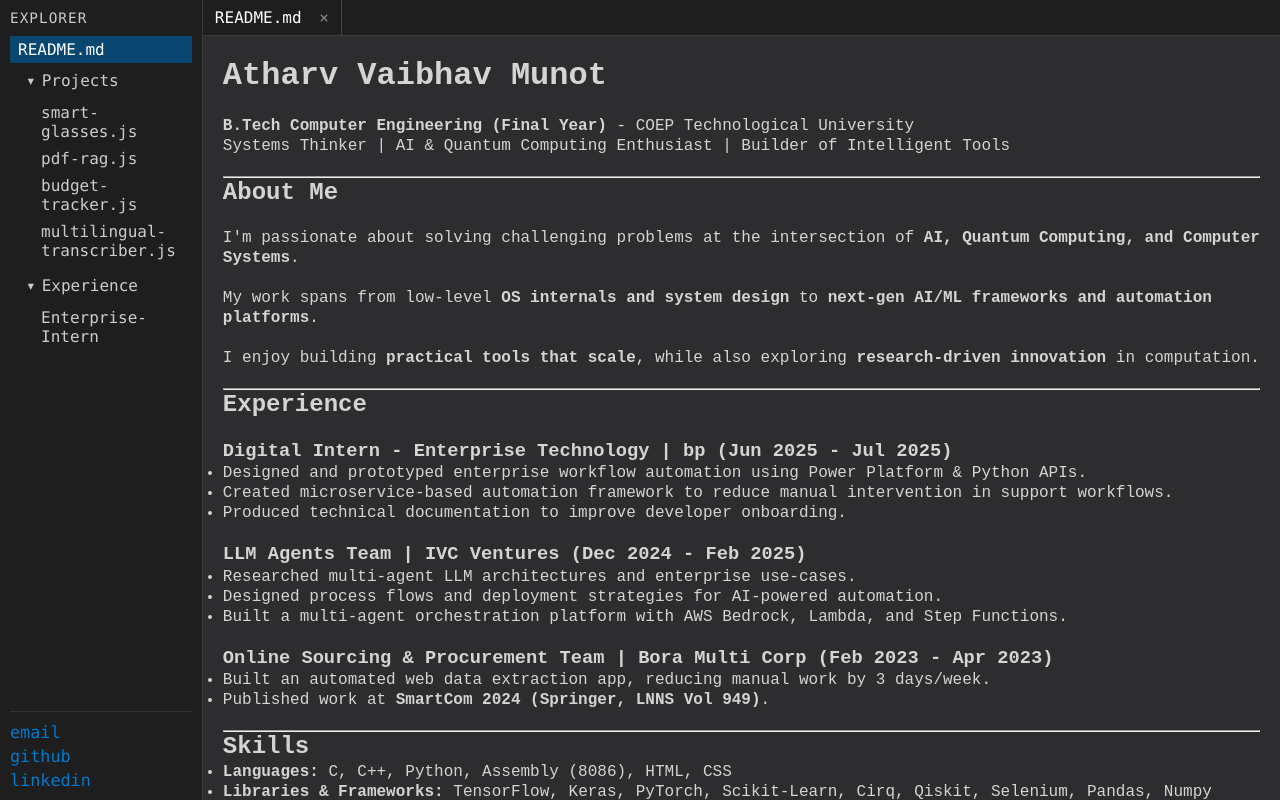
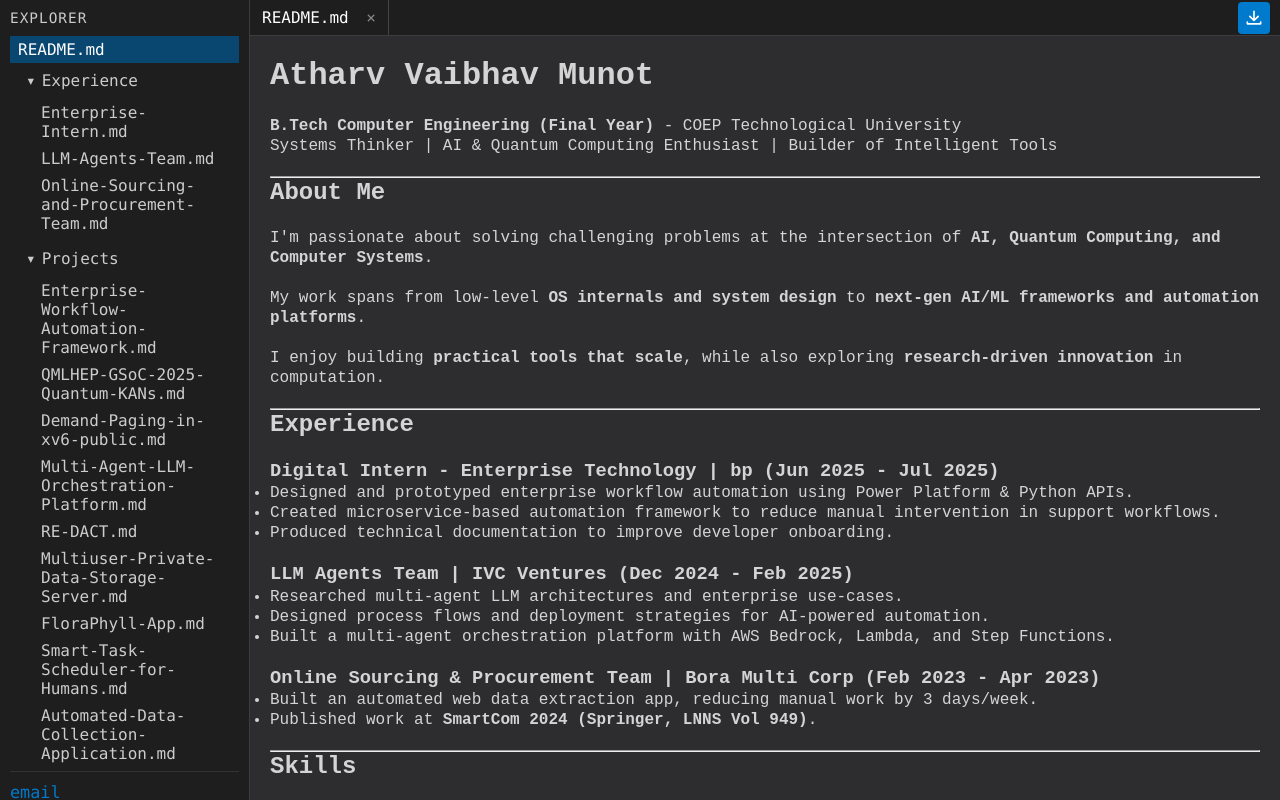
Before and after one commit to atharvmunot004/atharvmunot004.github.io, a plain HTML site: page index.html in a window 1280 px wide. Both pictures are taken after a click on the item "README.md". Drawn offline with Linux system fonts and the light colour scheme.

Commit message:
More Changes

```diff
--- a/index.html
+++ b/index.html
@@ -19,25 +19,35 @@
           <!-- Files -->
           <li class="file" data-file="README.md">README.md</li>
 
+          <li class="folder">
+            <span class="folder-label">Experience
+            </span>
+            <ul class="sub-files">
+              <li class="file" data-file="Enterprise-Intern.md">Enterprise-Intern.md</li>
+              <li class="file" data-file="LLM-Agents-Team.md">LLM-Agents-Team.md</li>
+              <li class="file" data-file="Online-Sourcing-and-Procurement-Team.md">Online-Sourcing-and-Procurement-Team.md</li>
+            </ul>
+          </li>
+
           <!-- Folder -->
           <li class="folder">
             <span class="folder-label">Projects</span>
             <ul class="sub-files">
-              <li class="file" data-file="smart-glasses.js">smart-glasses.js</li>
-              <li class="file" data-file="pdf-rag.js">pdf-rag.js</li>
-              <li class="file" data-file="budget-tracker.js">budget-tracker.js</li>
-              <li class="file" data-file="multilingual-transcriber.js">multilingual-transcriber.js</li>
+              <li class="file" data-file="Enterprise-Workflow-Automation-Framework.md">Enterprise-Workflow-Automation-Framework.md</li>
+              <li class="file" data-file="QMLHEP-GSoC-2025-Quantum-KANs.md">QMLHEP-GSoC-2025-Quantum-KANs.md</li>
+              <li class="file" data-file="Demand-Paging-in-xv6-public.md">Demand-Paging-in-xv6-public.md</li>
+              <li class="file" data-file="Multi-Agent-LLM-Orchestration-Platform.md">Multi-Agent-LLM-Orchestration-Platform.md</li>
+              <li class="file" data-file="RE-DACT.md">RE-DACT.md</li>
+              <li class="file" data-file="Multiuser-Private-Data-Storage-Server.md">Multiuser-Private-Data-Storage-Server.md</li>
+              <li class="file" data-file="FloraPhyll-App.md">FloraPhyll-App.md</li>
+              <li class="file" data-file="Smart-Task-Scheduler-for-Humans.md">Smart-Task-Scheduler-for-Humans.md</li>
+              <li class="file" data-file="Automated-Data-Collection-Application.md">Automated-Data-Collection-Application.md</li>
+
             </ul>
           </li>
 
           <!-- More files -->
-          <li class="folder">
-            <span class="folder-label">Experience
-            </span>
-            <ul class="sub-files">
-              <li class="file" data-file="">Enterprise-Intern</li>
-            </ul>
-          </li>
+
       </div>
 
       <!-- Contact stays at the bottom -->
@@ -53,8 +63,14 @@
       <!-- Tabs -->
       <div class="tabs">
         <!-- Added data-file so JS can update it -->
-        <div class="tab active" data-file="README.md">README.md<span class="close">×</span>
-        </div>
+        <div class="tab active" data-file="README.md">README.md<span class="close">×</span></div>
+        <button id="download-btn" class="download-btn-top" title="Download">
+          <!-- Download SVG icon -->
+          <svg xmlns="http://www.w3.org/2000/svg" width="22" height="22" fill="none" viewBox="0 0 24 24">
+            <path fill="currentColor" d="M12 16a1 1 0 0 1-.707-.293l-5-5a1 1 0 1 1 1.414-1.414L11 12.586V4a1 1 0 1 1 2 0v8.586l3.293-3.293a1 1 0 1 1 1.414 1.414l-5 5A1 1 0 0 1 12 16z"/>
+            <path fill="currentColor" d="M4 20a1 1 0 0 1-1-1v-2a1 1 0 1 1 2 0v1h14v-1a1 1 0 1 1 2 0v2a1 1 0 0 1-1 1H4z"/>
+          </svg>
+        </button>
       </div>
 
       <!-- Editor Window -->
@@ -66,6 +82,7 @@
 
   <!-- Script at the very end -->
   <script src="scripts/fileContents.js"></script>
+  <script src="scripts/download.js"></script>
   <script src="scripts/main.js"></script>
 </body>
 
--- /dev/null
+++ b/scripts/download.js
@@ -0,0 +1,15 @@
+document.getElementById("download-btn").addEventListener("click", () => {
+    const btn = document.getElementById("download-btn");
+    const filename = btn.getAttribute("data-file");
+
+    if (!filename) return alert("No file selected!");
+
+    const fileUrl = `/docs/${filename}`;
+
+    const a = document.createElement("a");
+    a.href = fileUrl;
+    a.download = filename;
+    document.body.appendChild(a); // Required for Firefox
+    a.click();
+    document.body.removeChild(a);
+});
--- a/scripts/fileContents.js
+++ b/scripts/fileContents.js
@@ -1,3 +1,5 @@
+// README.md
+
 window.fileContents = {
   "README.md": `<h1>Atharv Vaibhav Munot</h1>
 <p><strong>B.Tech Computer Engineering (Final Year)</strong> - COEP Technological University<br/>Systems Thinker | AI &amp; Quantum Computing Enthusiast | Builder of Intelligent Tools</p>
@@ -8,13 +10,14 @@ window.fileContents = {
 <p>I enjoy building <strong>practical tools that scale</strong>, while also exploring <strong>research-driven innovation</strong> in computation.</p>
 <hr/><h2>Experience</h2>
 <h3><strong>Digital Intern - Enterprise Technology | bp (Jun 2025 - Jul 2025)</strong></h3><t><ul><li>Designed and prototyped enterprise workflow automation using Power Platform &amp; Python APIs.</li><li>Created microservice-based automation framework to reduce manual intervention in support workflows.</li><li><p>Produced technical documentation to improve developer onboarding.</p> </li></ul><h3><p><strong>LLM Agents Team | IVC Ventures (Dec 2024 - Feb 2025)</strong></p></h3><ul><li>Researched multi-agent LLM architectures and enterprise use-cases.</li><li>Designed process flows and deployment strategies for AI-powered automation.</li><li><p>Built a multi-agent orchestration platform with AWS Bedrock, Lambda, and Step Functions.</p></li></ul>    <h3><p><strong>Online Sourcing &amp; Procurement Team | Bora Multi Corp (Feb 2023 - Apr 2023)</strong></p></h3><ul><li>Built an automated web data extraction app, reducing manual work by 3 days/week.</li><li>Published work at <strong>SmartCom 2024 (Springer, LNNS Vol 949)</strong>.</li></ul>
-<hr/><h2>Skills</h2><ul><li><strong>Languages:</strong> C, C++, Python, Assembly (8086), HTML, CSS</li><li><strong>Libraries &amp; Frameworks:</strong> TensorFlow, Keras, PyTorch, Scikit-Learn, Cirq, Qiskit, Selenium, Pandas, Numpy</li><li><strong>Tools:</strong> Git, GitHub, LaTeX, Splunk, Power Automate, AWS Bedrock</li><li><strong>Domains:</strong> AI/ML, Quantum Computing, Distributed Systems, OS Internals &amp; Memory Management</li></ul>
+<hr/><h2>Skills</h2>
+<ul><li><strong>Languages:</strong> C, C++, Python, Assembly (8086), HTML, CSS</li><li><strong>Libraries &amp; Frameworks:</strong> TensorFlow, Keras, PyTorch, Scikit-Learn, Cirq, Qiskit, Selenium, Pandas, Numpy</li><li><strong>Tools:</strong> Git, GitHub, LaTeX, Splunk, Power Automate, AWS Bedrock</li><li><strong>Domains:</strong> AI/ML, Quantum Computing, Distributed Systems, OS Internals &amp; Memory Management</li></ul>
 <hr/><h2>Selected Projects</h2>
 <ul><li><strong>Enterprise Workflow Automation Framework (bp)</strong> - Modular microservice automation platform using Power Automate, Python &amp; REST APIs.</li><li><strong>QMLHEP GSoC 2025 - Quantum KANs</strong> - Built Kolmogorov-Arnold Network (KAN) with B-splines for MNIST; explored quantum circuits with Cirq &amp; Graph Neural Nets for jet classification.</li><li><strong>Demand Paging in xv6-public</strong> - Implemented lazy memory allocation &amp; trap handlers in xv6 kernel.</li><li><strong>Multi-Agent LLM Orchestration Platform (IVC Ventures)</strong> - Developed AWS-based multi-agent orchestration system for enterpriseworkflows.</li><li><strong>Multiuser Private Data Storage Server</strong> - Secure email-driven file sharing &amp; Apache integration for &gt;25MB transfers.</li><li><strong>FloraPhyll App</strong> - ML-based household plant classifier (95% accuracy) with TensorFlow &amp; Flask.</li></ul>
 <hr/><h2>Publication</h2>
 <ul><li><strong>Munot, A.V., Bora, P.P., Durgude, S. (2024).</strong><br/><em>An Intelligent and Automated Web Data Extraction System for E-commerce.</em><br/>Smart Trends in Computing and Communications, SmartCom 2024.<br/><a href="https://doi.org/10.1007/978-981-97-1313-4_28" style="color: #007acc">DOI: 10.1007/978-981-97-1313-4_28</a></li></ul>
 <hr/><h2>Personal Note</h2>
-<p>I thrive on <strong>big challenges</strong> - from debugging kernel-level memory allocation to orchestrating multi-agent AI systems.<br/>I believe in combining<strong> logic, creativity, and systems thinking</strong> to build solutions that are both <strong>practical and future-ready</strong></p>`,
+<p>I thrive on <strong>challenges</strong> - from debugging kernel-level memory allocation to orchestrating multi-agent AI systems.<br/>I believe in combining<strong> logic, creativity, and systems thinking</strong> to build solutions that are both <strong>practical and future-ready</strong></p>`,
 
 
     "smart-glasses.js": `
--- a/scripts/main.js
+++ b/scripts/main.js
@@ -5,6 +5,12 @@ document.addEventListener("DOMContentLoaded", () => {
   const defaultFile = document.querySelector('.file[data-file="README.md"]');
   defaultFile.classList.add("active");
   document.getElementById("editor-window").innerHTML = fileContents["README.md"];
+
+  // Update download button's data-file attribute to default file
+  const downloadBtn = document.getElementById("download-btn");
+  if (downloadBtn) {
+    downloadBtn.setAttribute("data-file", "README.md");
+  }
 });
 
 // Grab elements
@@ -31,6 +37,12 @@ files.forEach(file => {
       tab.setAttribute("data-file", fileName);
       tab.innerHTML = `${fileName} <span class="close">×</span>`;
     }
+
+    // Update download button's data-file attribute
+    const downloadBtn = document.getElementById("download-btn");
+    if (downloadBtn) {
+      downloadBtn.setAttribute("data-file", fileName);
+    }
   });
 });
 
--- a/styles/style.css
+++ b/styles/style.css
@@ -21,16 +21,19 @@ body {
 /* Sidebar */
 .sidebar {
   width: 250px;
+  max-width: 250px;       /* Prevent overflow, adjust as needed */
   background-color: #1e1e1e;
   display: flex;
   flex-direction: column;
   justify-content: space-between;
   border-right: 1px solid #3c3c3c;
   padding: 10px;
+  flex-shrink: 0;
+  overflow-y: auto;
 }
 
 .sidebar-top {
-  flex-grow: 1;
+  flex-grow: 0;
 }
 
 .sidebar-section {
@@ -199,8 +202,34 @@ body {
 /* Tabs Bar */
 .tabs {
   display: flex;
+  align-items: center;
   background-color: #1e1e1e;
   border-bottom: 1px solid #3c3c3c;
+  /* Add this for horizontal spacing */
+  padding-right: 10px;
+}
+
+.download-btn-top {
+  margin-left: auto;
+  padding: 6px;
+  font-size: 1rem;
+  cursor: pointer;
+  background: #007acc;
+  color: #fff;
+  border: none;
+  border-radius: 4px;
+  transition: background 0.2s;
+  display: flex;
+  align-items: center;
+  justify-content: center;
+  height: 32px;
+  width: 32px;
+}
+
+.download-btn-top svg {
+  display: block;
+  width: 22px;
+  height: 22px;
 }
 
 .tab {
```
Also changed, not shown: portfolio.html (+39 -127 lines), 7 other files.
